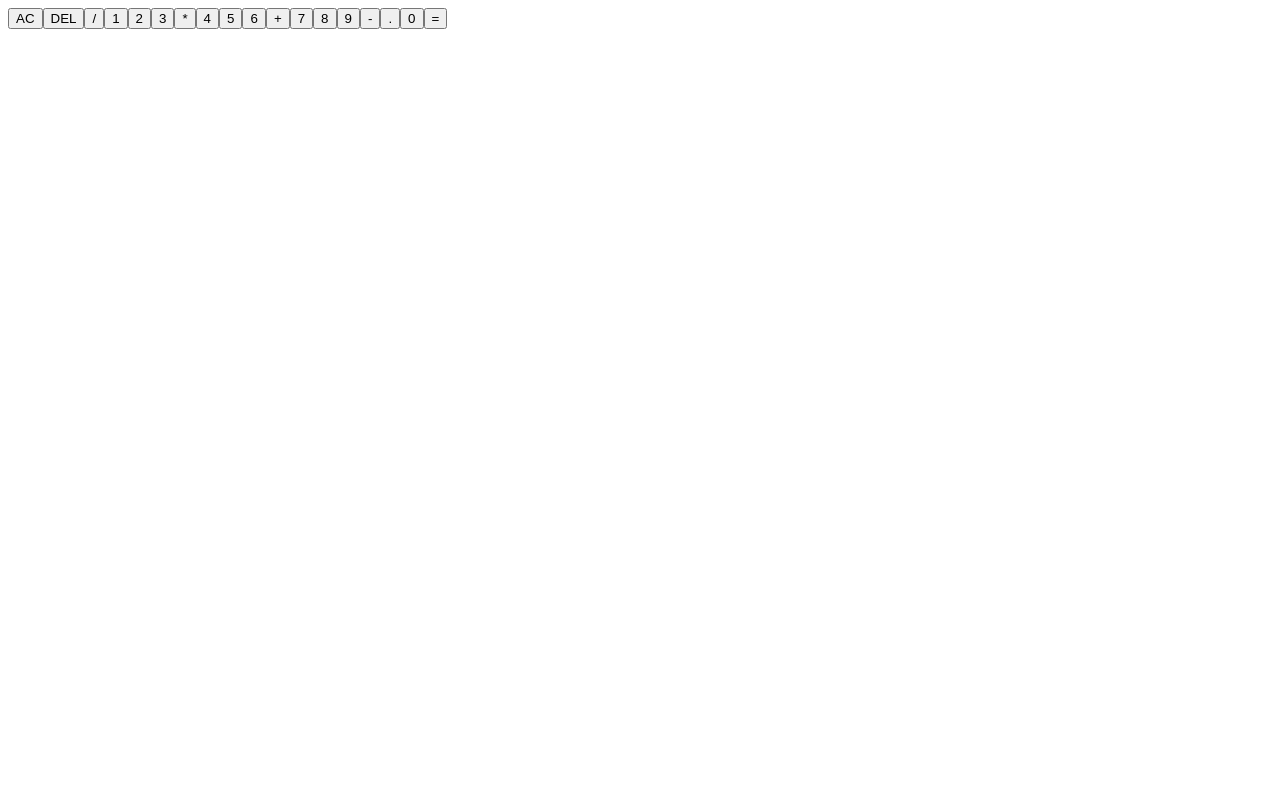
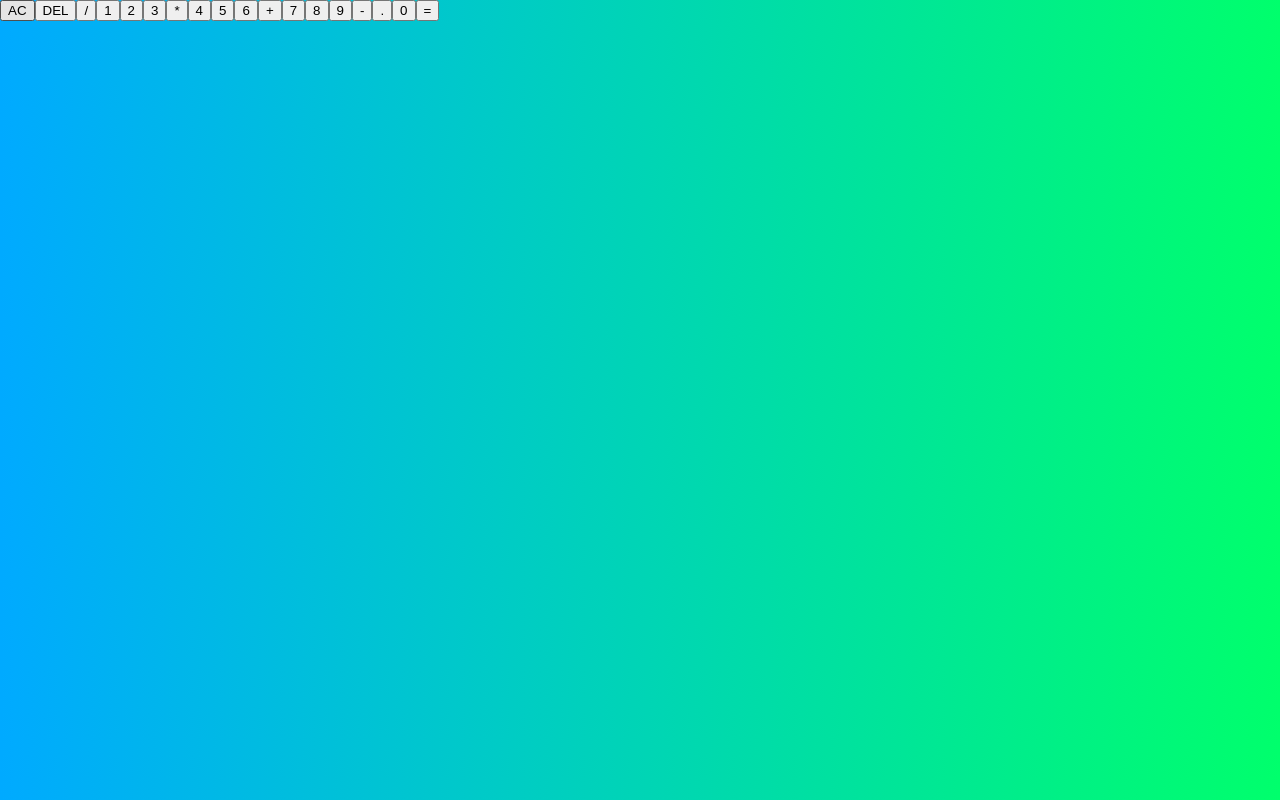
Before and after one commit to softdeveloper23/react-calculator, a React (Create React App) app: page / in a window 1280 px wide. Built offline with nearby package versions, Linux system fonts and the light colour scheme.

Commit message:
Added css and color gradient for the background

```diff
--- a/src/styles.css
+++ b/src/styles.css
@@ -0,0 +1,10 @@
+*,
+*::before,
+*::after {
+    box-sizing: border-box;
+}
+
+body {
+    margin: 0;
+    background: linear-gradient(to right, #00AAFF, #00FF6C);
+}
```
